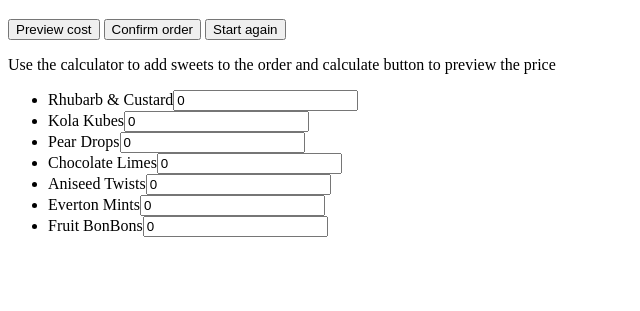
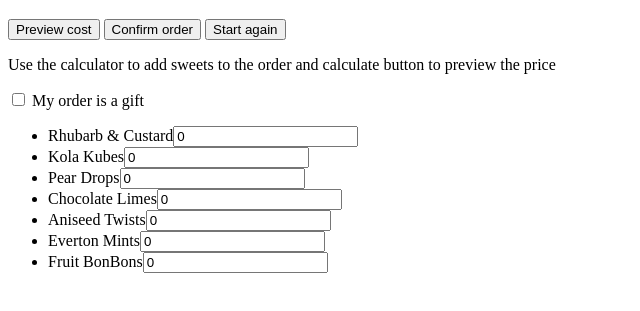
Before and after one commit to Nicolabell/Sweet-shop-app, a plain HTML site: page index.html in a window 1280 px wide. Both pictures are taken after a click on the button "Start again". Shown: the part 61-372 px from the top of the page, without its empty margins (0-640 px from the left). Drawn offline with Linux system fonts and the light colour scheme.

Commit message:
gift tickbox and reset

```diff
--- a/index.html
+++ b/index.html
@@ -17,6 +17,14 @@
 				<p id="message">Use the calculator to add sweets to the order and calculate button to preview the price</p>
 			</div>
 
+		<div>
+		  <p>
+			<input type="checkbox" id="gift" name="gift" value="gift">
+            <label for="gift">My order is a gift</label><br>
+          </p>
+        </div>
+
+
 		</div>
 		<div id="sweets"></div>
 
--- a/script.js
+++ b/script.js
@@ -99,16 +99,19 @@ let domItemContainer = document.getElementsByTagName('input');
 let countArray = [ ...domItemContainer];
 
 
-//Buttons:
+// Buttons:
 
 const preview = document.getElementById('prev');
 const confirm = document.getElementById('confirm');
 const reset = document.getElementById('reset');
 
-//Message area:
+// Message area:
 
 let message = document.getElementById('message');
 
+// Gift order checkbox:
+
+const gift = document.getElementById('gift');
 
 
 
@@ -245,6 +248,7 @@ reset.addEventListener('click', function (event) {
 	weightAllSweets = 0;
 	postage = 0;
 	costAllSweets = 0;
+	gift.checked = false;
 	message.innerHTML = "<p>Use the calculator to add sweets to the order and calculate button to preview the price</p>";
 
 	for(var i = 0; i < sweets.length; i++) {
```
